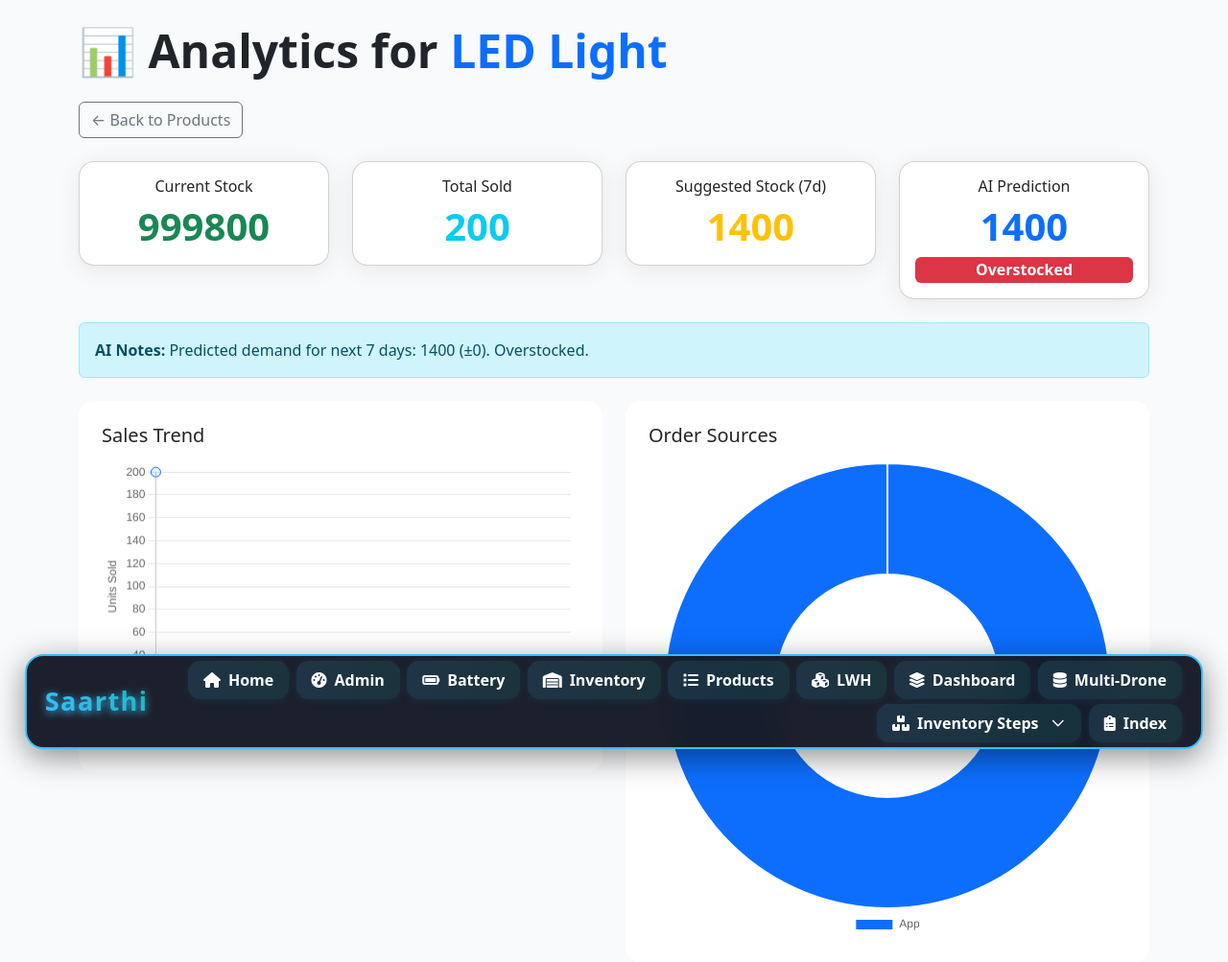
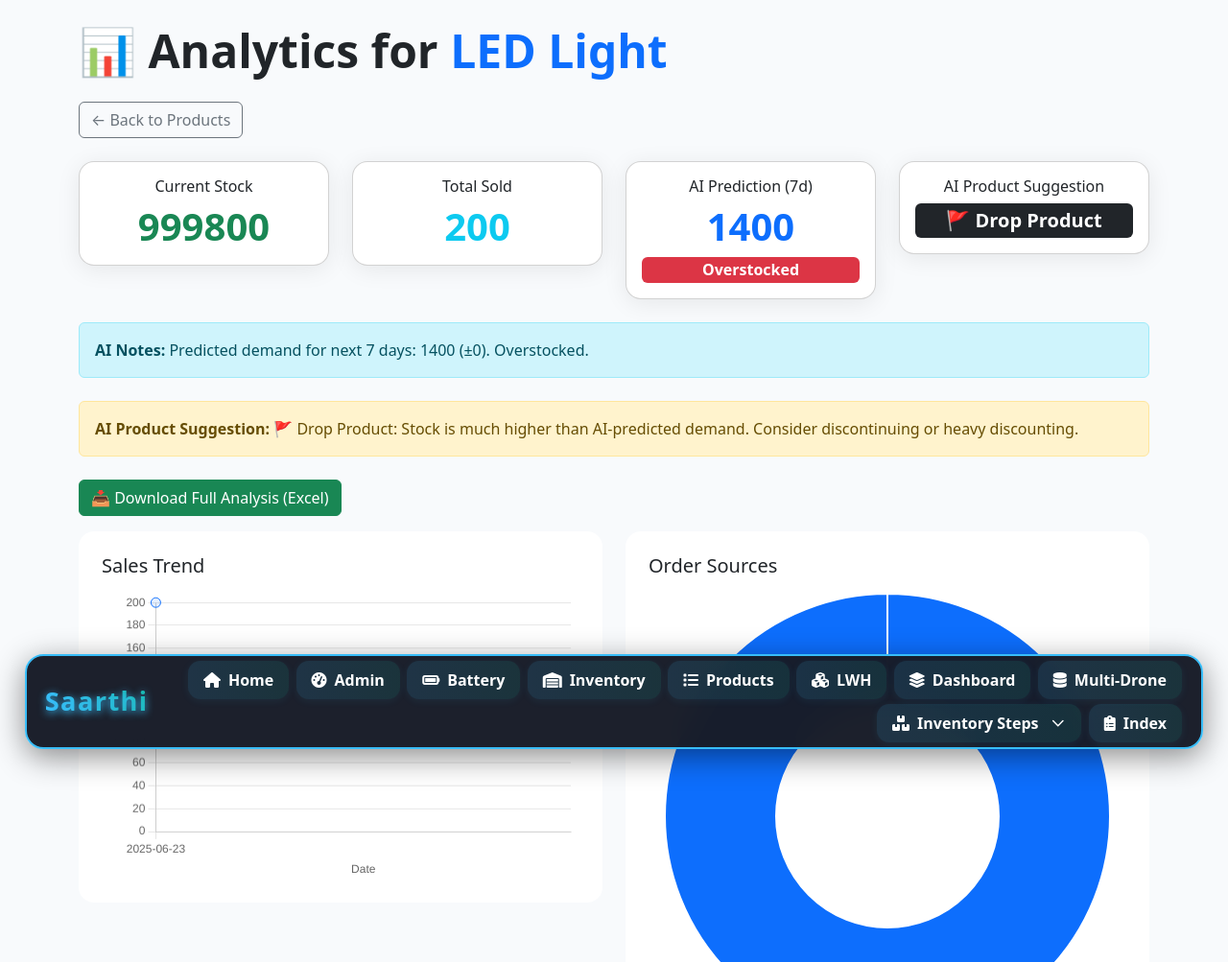
Before and after one commit to manavsengupta/saarthi_backend, a Django app: page /inventory/product/2/analytics/ in a window 1280 px wide. Shown: the top 1003 px of the page at 96% size. Run offline with Django 5.2, Linux system fonts and the light colour scheme; data comes from the database, SQL or seed files in the repository; both versions use the stored data as it was after the commit; some libraries are stand-ins or nearby versions.

Commit message:
Analytics features added

```diff
--- a/sparkathon_405/inventory/urls.py
+++ b/sparkathon_405/inventory/urls.py
@@ -7,4 +7,7 @@ urlpatterns = [
     path('retailer/<int:retailer_id>/add_product/', views.add_product, name='add_product'),
     path('product/<int:product_id>/simulate_order/', views.simulate_order, name='simulate_order'),
     path('product/<int:product_id>/analytics/', views.product_analytics, name='product_analytics'),
+    path('product/<int:product_id>/download_report/', views.download_product_report, name='download_product_report'),
+    path('product/<int:product_id>/update_stock/', views.update_stock, name='update_stock'),
+
 ]
--- a/sparkathon_405/inventory/views.py
+++ b/sparkathon_405/inventory/views.py
@@ -9,7 +9,6 @@ import numpy as np
 
 from sklearn.linear_model import LinearRegression
 from .models import Product, Order, ProductAnalytics
-
 def analyze_product(product):
     # Get all orders for this product
     orders = Order.objects.filter(product=product).order_by('ordered_at')
@@ -21,21 +20,38 @@ def analyze_product(product):
     df['date'] = pd.to_datetime(df['ordered_at']).dt.date
     daily_sales = df.groupby('date')['quantity'].sum().reset_index()
 
-    # Prepare data for regression: X = day index, y = quantity
+    # Add day-of-week feature for weekly seasonality
+    daily_sales['day_of_week'] = pd.to_datetime(daily_sales['date']).dt.dayofweek
     daily_sales['day_idx'] = np.arange(len(daily_sales))
-    X = daily_sales[['day_idx']]
-    y = daily_sales['quantity']
 
-    # Predict next 7 days sales using linear regression
-    model = LinearRegression()
-    model.fit(X, y)
-    next_days = np.arange(len(daily_sales), len(daily_sales) + 7).reshape(-1, 1)
-    predicted_sales = model.predict(next_days)
-    predicted_stock = int(np.round(predicted_sales.sum()))
+    # Use rolling average for smoothing (window=3)
+    daily_sales['quantity_smooth'] = daily_sales['quantity'].rolling(window=3, min_periods=1).mean()
 
-    # Determine overstock/understock
-    overstocked = product.stock > predicted_stock * 1.5
-    understocked = product.stock < predicted_stock * 0.7
+    # Prepare features and target
+    X = daily_sales[['day_idx', 'day_of_week']]
+    y = daily_sales['quantity_smooth']
+
+    # If not enough data, fallback to mean
+    if len(daily_sales) < 4:
+        predicted_stock = int(np.round(y.mean() * 7))
+        std = int(np.round(y.std())) if len(y) > 1 else 0
+    else:
+        # Fit regression model
+        model = LinearRegression()
+        model.fit(X, y)
+        # Predict for next 7 days (with correct day-of-week)
+        last_idx = daily_sales['day_idx'].iloc[-1]
+        next_days_idx = np.arange(last_idx + 1, last_idx + 8)
+        next_days_dow = [(pd.to_datetime(daily_sales['date'].iloc[-1]) + pd.Timedelta(days=i)).dayofweek for i in range(1, 8)]
+        X_pred = np.column_stack([next_days_idx, next_days_dow])
+        predicted_sales = model.predict(X_pred)
+        predicted_sales = np.clip(predicted_sales, 0, None)  # No negative sales
+        predicted_stock = int(np.round(predicted_sales.sum()))
+        std = int(np.round(np.std(predicted_sales)))
+
+    # Determine overstock/understock with confidence interval
+    overstocked = product.stock > predicted_stock + std
+    understocked = product.stock < max(predicted_stock - std, 0)
 
     # Save or update analytics
     analytics, _ = ProductAnalytics.objects.get_or_create(product=product)
@@ -43,12 +59,10 @@ def analyze_product(product):
     analytics.overstocked = overstocked
     analytics.understocked = understocked
     analytics.notes = (
-        f"Predicted demand for next 7 days: {predicted_stock}. "
+        f"Predicted demand for next 7 days: {predicted_stock} (±{std}). "
         f"{'Overstocked.' if overstocked else ''} {'Understocked.' if understocked else ''}"
     )
     analytics.save()
-
-
 
 def retailer_list(request):
     if request.method == 'POST':
@@ -108,6 +122,143 @@ def simulate_order(request, product_id):
     return render(request, 'inventory/simulate_order.html', {'product': product})
 import json
 from django.utils.dateformat import DateFormat
+import io
+import pandas as pd
+from django.http import HttpResponse
+def download_product_report(request, product_id):
+    product = get_object_or_404(Product, id=product_id)
+    orders = product.orders.order_by('ordered_at')
+    analytics = getattr(product, 'analytics', None)
+
+    # Prepare order data
+    order_data = [{
+        'Date': order.ordered_at.strftime('%Y-%m-%d %H:%M'),
+        'Quantity': order.quantity,
+        'Order Source': order.get_order_source_display(),
+    } for order in orders]
+    df_orders = pd.DataFrame(order_data)
+
+    # Prepare summary/insights
+    total_sold = orders.aggregate(total=Sum('quantity'))['total'] or 0
+    last_order = orders.last()
+    days_since_last_sale = (timezone.now() - last_order.ordered_at).days if last_order else None
+
+    # --- AI Suggestion based on AI prediction only ---
+    pred = analytics.predicted_stock if analytics and analytics.predicted_stock is not None else None
+    if pred is not None and pred > 0:
+        demand_stock_ratio = pred / product.stock if product.stock > 0 else 0
+        if product.stock > pred * 10:
+            ai_suggestion = "🚩 Drop Product: Stock is much higher than AI-predicted demand. Consider discontinuing or heavy discounting."
+        elif demand_stock_ratio < 0.1:
+            ai_suggestion = "😕 Poor Choice: Demand is very low compared to stock. Consider alternatives."
+        elif demand_stock_ratio < 0.3:
+            ai_suggestion = "🟡 Okay Choice: Demand is low, monitor closely or promote."
+        elif demand_stock_ratio < 0.7:
+            ai_suggestion = "🟢 Good Choice: Demand is decent, but you can optimize stock."
+        elif demand_stock_ratio < 1.2:
+            ai_suggestion = "💎 Great Choice: Demand and stock are well balanced!"
+        elif demand_stock_ratio >= 1.2:
+            ai_suggestion = "🔥 Killer Choice! Demand is outpacing stock. Consider increasing inventory."
+        else:
+            ai_suggestion = "✅ Stock level is within normal range."
+    else:
+        ai_suggestion = "ℹ️ Not enough data for AI prediction."
+
+    summary = {
+        'Product Name': product.name,
+        'Retailer': product.retailer.name,
+        'Current Stock': product.stock,
+        'Total Sold': total_sold,
+        'AI Prediction (7d)': analytics.predicted_stock if analytics else '',
+        'Overstocked': analytics.overstocked if analytics else '',
+        'Understocked': analytics.understocked if analytics else '',
+        'AI Notes': analytics.notes if analytics else '',
+        'AI Suggestion': ai_suggestion,
+    }
+    df_summary = pd.DataFrame([summary])
+
+    # Prepare sales trend data
+    if not df_orders.empty:
+        df_orders['DateOnly'] = pd.to_datetime(df_orders['Date']).dt.date
+        sales_trend = df_orders.groupby('DateOnly')['Quantity'].sum().reset_index()
+    else:
+        sales_trend = pd.DataFrame(columns=['DateOnly', 'Quantity'])
+
+    # Prepare order source data
+    if not df_orders.empty:
+        source_counts = df_orders['Order Source'].value_counts().reset_index()
+        source_counts.columns = ['Order Source', 'Count']
+    else:
+        source_counts = pd.DataFrame(columns=['Order Source', 'Count'])
+
+    # Description/procedure
+    description = [
+        ["Saarthi Product Analytics Report"],
+        [""],
+        ["How were these insights generated?"],
+        ["- The AI/ML model uses your product's historical sales data."],
+        ["- It applies a linear regression model with rolling averages and weekly seasonality (day-of-week) to predict demand for the next 7 days."],
+        ["- The model flags 'Overstocked' if your stock is much higher than predicted demand, and 'Understocked' if it's much lower."],
+        ["- All charts and tables are generated from your actual order data."],
+        [""],
+        ["How to use this report?"],
+        ["- Use the 'AI Prediction' to optimize your inventory."],
+        ["- Check the 'Order Sources' pie chart to see where most orders come from."],
+        ["- Use the 'Sales Trend' chart to spot demand patterns."],
+        [""],
+        ["For more details, visit your Saarthi dashboard!"]
+    ]
+    df_description = pd.DataFrame(description)
+
+    # Create an Excel file in memory
+    output = io.BytesIO()
+    with pd.ExcelWriter(output, engine='xlsxwriter') as writer:
+        df_summary.to_excel(writer, index=False, sheet_name='Summary')
+        df_orders.to_excel(writer, index=False, sheet_name='Order History')
+        sales_trend.to_excel(writer, index=False, sheet_name='Sales Trend')
+        source_counts.to_excel(writer, index=False, sheet_name='Order Sources')
+        df_description.to_excel(writer, index=False, header=False, sheet_name='Description')
+
+        workbook = writer.book
+
+        # Pie chart for order sources
+        if not source_counts.empty:
+            worksheet = writer.sheets['Order Sources']
+            chart = workbook.add_chart({'type': 'pie'})
+            chart.add_series({
+                'name': 'Order Sources',
+                'categories': ['Order Sources', 1, 0, len(source_counts), 0],
+                'values':     ['Order Sources', 1, 1, len(source_counts), 1],
+                'data_labels': {'percentage': True, 'category': True}
+            })
+            chart.set_title({'name': 'Order Sources Distribution'})
+            worksheet.insert_chart('D2', chart)
+
+        # Line chart for sales trend
+        if not sales_trend.empty:
+            worksheet = writer.sheets['Sales Trend']
+            chart = workbook.add_chart({'type': 'line'})
+            chart.add_series({
+                'name': 'Units Sold',
+                'categories': ['Sales Trend', 1, 0, len(sales_trend), 0],
+                'values':     ['Sales Trend', 1, 1, len(sales_trend), 1],
+                'marker': {'type': 'circle', 'size': 6},
+                'line': {'color': '#0d6efd'}
+            })
+            chart.set_title({'name': 'Sales Trend'})
+            chart.set_x_axis({'name': 'Date'})
+            chart.set_y_axis({'name': 'Units Sold'})
+            worksheet.insert_chart('D2', chart)
+
+    output.seek(0)
+    filename = f"{product.name}_analytics_report.xlsx"
+    response = HttpResponse(
+        output,
+        content_type='application/vnd.openxmlformats-officedocument.spreadsheetml.sheet'
+    )
+    response['Content-Disposition'] = f'attachment; filename={filename}'
+    return response
+
 
 def product_analytics(request, product_id):
     product = get_object_or_404(Product, id=product_id)
@@ -135,16 +286,49 @@ def product_analytics(request, product_id):
         source_map[src] = source_map.get(src, 0) + order.quantity
     source_labels = list(source_map.keys())
     source_values = list(source_map.values())
+    pred = analytics.predicted_stock if analytics and analytics.predicted_stock is not None else None
 
+    if pred is not None and pred > 0:
+        demand_stock_ratio = pred / product.stock if product.stock > 0 else 0
+
+        if product.stock > pred * 10:
+            ai_suggestion = "🚩 Drop Product: Stock is much higher than AI-predicted demand. Consider discontinuing or heavy discounting."
+        elif demand_stock_ratio < 0.1:
+            ai_suggestion = "😕 Poor Choice: Demand is very low compared to stock. Consider alternatives."
+        elif demand_stock_ratio < 0.3:
+            ai_suggestion = "🟡 Okay Choice: Demand is low, monitor closely or promote."
+        elif demand_stock_ratio < 0.7:
+            ai_suggestion = "🟢 Good Choice: Demand is decent, but you can optimize stock."
+        elif demand_stock_ratio < 1.2:
+            ai_suggestion = "💎 Great Choice: Demand and stock are well balanced!"
+        elif demand_stock_ratio >= 1.2:
+            ai_suggestion = "🔥 Killer Choice! Demand is outpacing stock. Consider increasing inventory."
+        else:
+            ai_suggestion = "✅ Stock level is within normal range."
+    else:
+        ai_suggestion = "ℹ️ Not enough data for AI prediction."
     context = {
         'product': product,
         'orders': orders,
         'analytics': analytics,
         'suggestion': suggestion,
         'total_sold': total_sold,
+        'ai_suggestion': ai_suggestion,
         'sales_labels': json.dumps(sales_labels),
         'sales_values': json.dumps(sales_values),
         'source_labels': json.dumps(source_labels),
         'source_values': json.dumps(source_values),
     }
     return render(request, 'inventory/product_analytics.html', context)
+
+
+
+def update_stock(request, product_id):
+    product = get_object_or_404(Product, id=product_id)
+    if request.method == 'POST':
+        new_stock = int(request.POST['stock'])
+        product.stock = new_stock
+        product.save()
+        messages.success(request, "Stock updated!")
+        return redirect(reverse('product_list', args=[product.retailer.id]))
+    return render(request, 'inventory/update_stock.html', {'product': product})
--- a/sparkathon_405/templates/inventory/product_analytics.html
+++ b/sparkathon_405/templates/inventory/product_analytics.html
@@ -32,18 +32,16 @@
                 <div class="display-6 text-info fw-bold">{{ total_sold }}</div>
             </div>
         </div>
+
         <div class="col-md-3">
             <div class="card stat-card text-center p-3">
-                <h6>Suggested Stock (7d)</h6>
-                <div class="display-6 text-warning fw-bold">{{ suggestion|default:"-" }}</div>
-            </div>
-        </div>
-        <div class="col-md-3">
-            <div class="card stat-card text-center p-3">
-                <h6>AI Prediction</h6>
+                <h6>AI Prediction (7d)</h6>
+
                 <div class="display-6 text-primary fw-bold">
                     {% if analytics %}{{ analytics.predicted_stock|default:"-" }}{% else %}-{% endif %}
                 </div>
+
+
                 {% if analytics %}
                     {% if analytics.overstocked %}
                         <span class="badge bg-danger mt-2">Overstocked</span>
@@ -54,13 +52,47 @@
                 {% endif %}
             </div>
         </div>
+        <div class="col-md-3">
+            <div class="card stat-card text-center p-3">
+        <h6>AI Product Suggestion</h6>
+        {% if ai_suggestion %}
+        {% if "Killer Choice" in ai_suggestion %}
+        <span class="badge bg-danger fs-5 py-2 px-3">🔥 Killer Choice!</span>
+        {% elif "Great Choice" in ai_suggestion %}
+        <span class="badge bg-success fs-5 py-2 px-3">💎 Great Choice!</span>
+        {% elif "Good Choice" in ai_suggestion %}
+        <span class="badge bg-primary fs-5 py-2 px-3">🟢 Good Choice</span>
+        {% elif "Okay Choice" in ai_suggestion %}
+        <span class="badge bg-warning text-dark fs-5 py-2 px-3">🟡 Okay Choice</span>
+        {% elif "Poor Choice" in ai_suggestion %}
+        <span class="badge bg-secondary fs-5 py-2 px-3">😕 Poor Choice</span>
+        {% elif "Drop Product" in ai_suggestion %}
+        <span class="badge bg-dark fs-5 py-2 px-3">🚩 Drop Product</span>
+        {% else %}
+        <span class="badge bg-info fs-5 py-2 px-3">{{ ai_suggestion }}</span>
+        {% endif %}
+        {% else %}
+        <span class="badge bg-light text-dark fs-5 py-2 px-3">No Suggestion</span>
+        {% endif %}
     </div>
+</div>
+</div>
+
     {% if analytics and analytics.notes %}
         <div class="alert alert-info mb-4">
             <strong>AI Notes:</strong> {{ analytics.notes }}
         </div>
     {% endif %}
 
+
+    {% if ai_suggestion %}
+    <div class="alert alert-warning mb-4">
+        <strong>AI Product Suggestion:</strong> {{ ai_suggestion }}
+    </div>
+    {% endif %}
+    <a href="{% url 'download_product_report' product.id %}?suggestion={{ suggestion }}" class="btn btn-success mb-3">
+        📥 Download Full Analysis (Excel)
+    </a>
     <div class="row g-4">
         <div class="col-lg-6">
             <div class="chart-container">
@@ -196,5 +228,6 @@
         }
     });
 </script>
+
 </body>
 </html>
--- a/sparkathon_405/templates/inventory/product_list.html
+++ b/sparkathon_405/templates/inventory/product_list.html
@@ -34,6 +34,8 @@
                 <td>
                     <a href="{% url 'simulate_order' product.id %}" class="btn btn-primary btn-sm">Simulate Order</a>
                     <a href="{% url 'product_analytics' product.id %}" class="btn btn-info btn-sm">Analytics</a>
+                    <a href="{% url 'update_stock' product.id %}" class="btn btn-warning btn-sm">Update Stock</a>
+
                 </td>
             </tr>
         {% empty %}
```
Also changed, not shown: sparkathon_405/templates/inventory/update_stock.html (added, +20 -0 lines), sparkathon_405/db.sqlite3.
